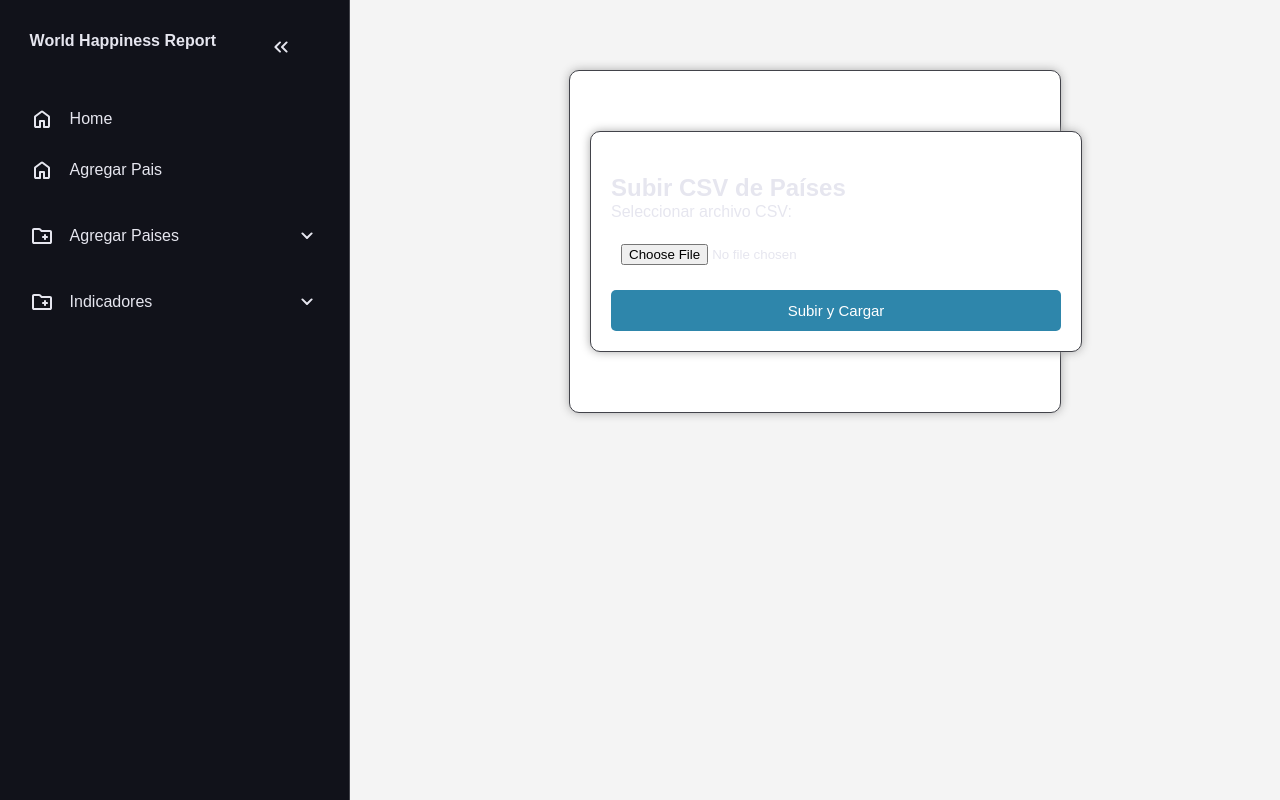
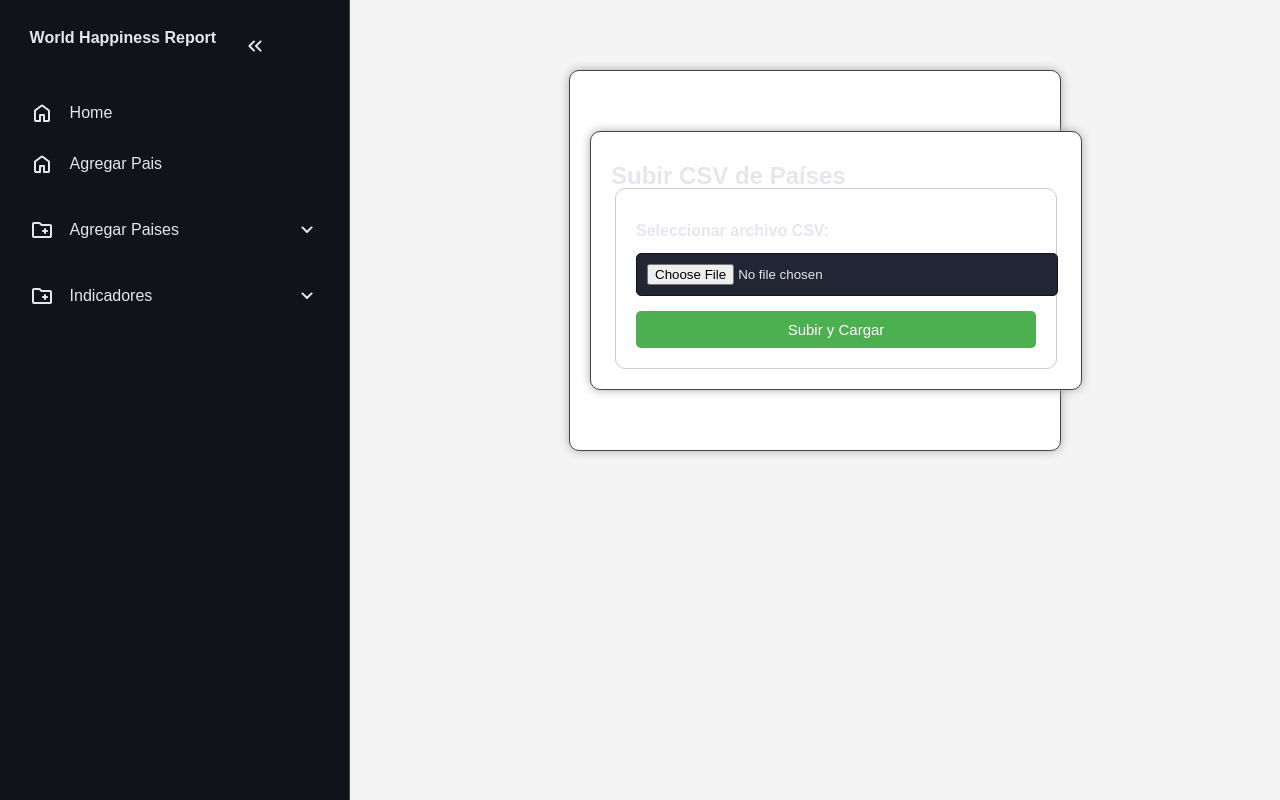
Before and after one commit to PapConAbrilar/Django_Visualizacion_World_Happiness, a Django app: page /world_happiness/agregar_pais_csv/ in a window 1280 px wide. Run offline with Django 5.2, Linux system fonts and the light colour scheme.

Commit message:
mas mejor css

```diff
--- a/static/css/style.css
+++ b/static/css/style.css
@@ -24,6 +24,66 @@ body{
   grid-template-columns: auto 1fr;
 }
 
+/* ALL OF THIS xd */
+.container form {
+    width: 400px;
+    margin: auto;
+    padding: 20px;
+    border: 1px solid #ccc;
+    border-radius: 10px;
+}
+.container label {
+    font-weight: bold;
+    display: block;
+    margin-top: 10px;
+}
+.container input, select {
+    width: 95%;
+    padding: 10px;
+    margin-top: 5px;
+    border-radius: 5px;
+    color:#e6e6ef;
+    background-color: #222533;
+    border: 1px solid #11121a;
+    box-sizing: content-box;
+}
+.container button{
+    margin-top: 15px;
+    padding: 10px;
+    width: 100%;
+    background: #4CAF50;
+    border: none;
+    color: white;
+    font-size: 15px;
+    cursor: pointer;
+    border-radius: 5px;
+}
+.container .msg {
+    width: 400px;
+    margin: 10px auto;
+    text-align: center;
+    color: green;
+    font-weight: bold;
+}
+
+.container h2{
+  margin-top: 0.5em;
+}
+
+
+/* Hide default arrows in all browsers */
+input[type="number"]::-webkit-inner-spin-button,
+input[type="number"]::-webkit-outer-spin-button {
+    -webkit-appearance: none;
+    margin: 0;
+}
+
+input[type="number"] {
+    appearance: textfield;
+    -moz-appearance: textfield;
+}
+
+/* NORMAL THING HERE */
 #sidebar{
   box-sizing: border-box;
   height: 100vh;
@@ -61,8 +121,8 @@ body{
     fill: var(--accent-clr);
   }
 }
-
-#sidebar a, #sidebar .dropdown-btn, #sidebar .logo{
+/* SIDEBAR BUTTON HERE */
+#sidebar a, #sidebar .dropdown-btn, #sidebar .logo, #sidebar button{
   border-radius: .5em;
   padding: .85em;
   text-decoration: none;
@@ -71,7 +131,7 @@ body{
   align-items: center;
   gap: 1em;
 }
-.dropdown-btn{
+.dropdown-btn, #sidebar button{
   width: 100%;
   text-align: left;
   background: none;
@@ -83,10 +143,12 @@ body{
   flex-shrink: 0;
   fill: var(--text-clr);
 }
-#sidebar a span, #sidebar .dropdown-btn span{
+/* SAME THING HERE */
+#sidebar a span, #sidebar .dropdown-btn span, #sidebar button{
   flex-grow: 1;
 }
-#sidebar a:hover, #sidebar .dropdown-btn:hover{
+/* HOVER HEREE */
+#sidebar a:hover, #sidebar .dropdown-btn:hover, #sidebar button:hover{
   background-color: var(--hover-clr);
 }
 #sidebar .sub-menu{
@@ -140,7 +202,7 @@ main p{
   margin-bottom: 20px;
   padding: min(3em, 15%);
 
-  h2, p { margin-top: 1em }
+  h2, p { margin-top: 0.5em }
 }
 
 @media(max-width: 800px){
@@ -214,3 +276,7 @@ main p{
     }
   }
 }
+
+#resetZoomBtn{
+  width:10%
+}
```
